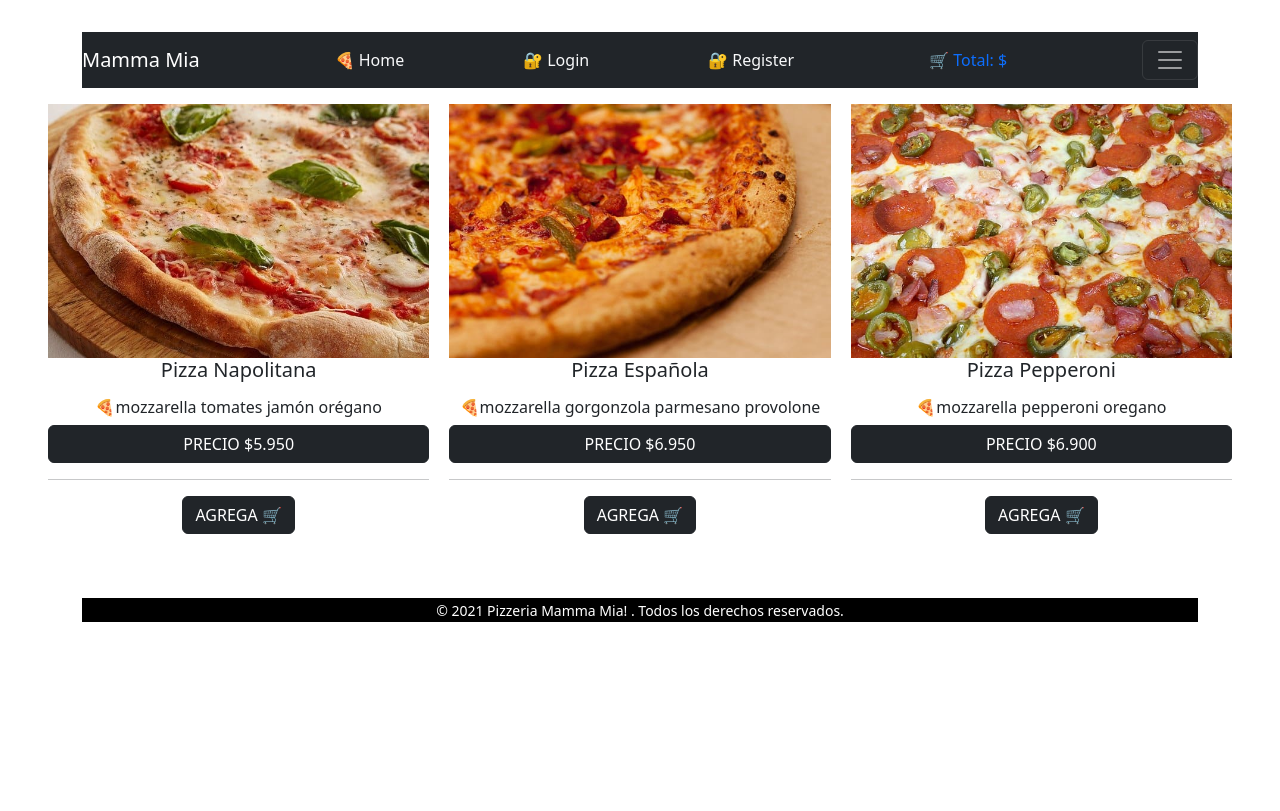
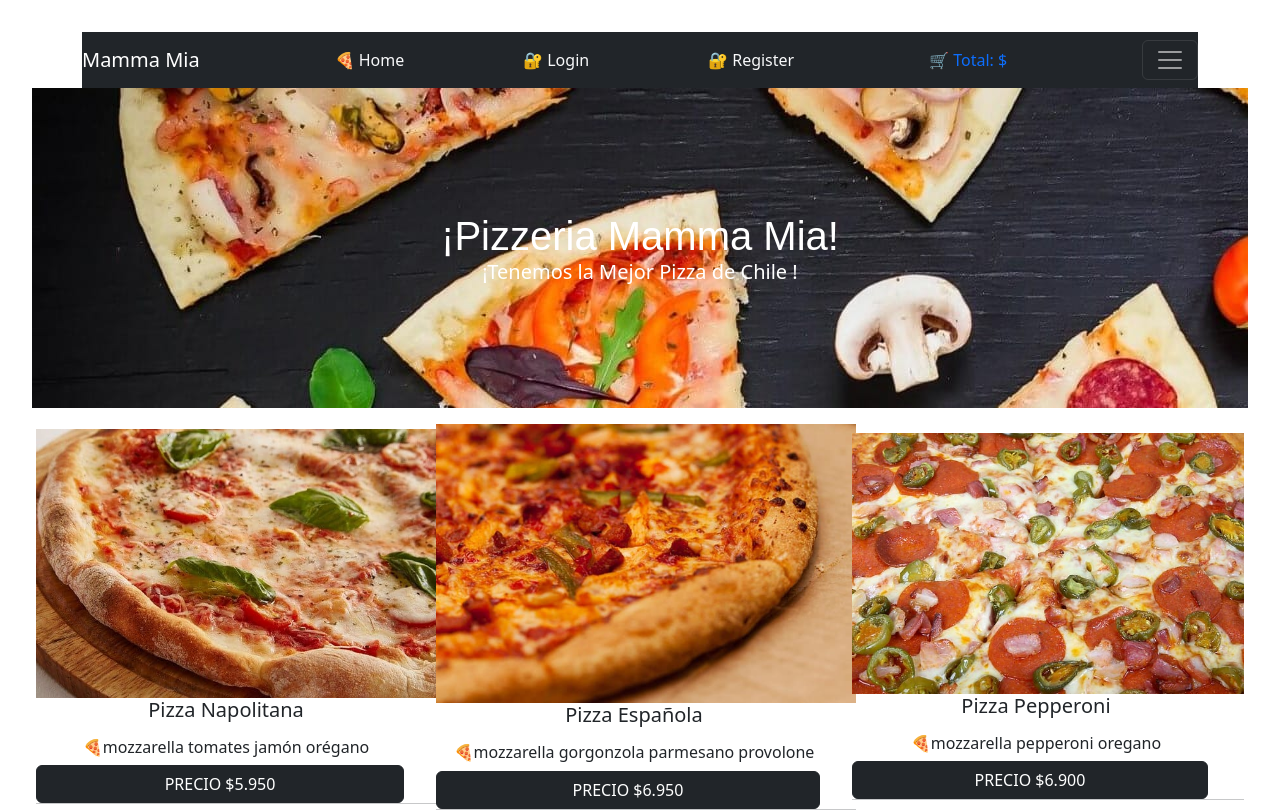
Before and after one commit to MarcoVidal23/React2024_1, a React (Vite) app: page / in a window 1280 px wide. Shown: the top 811 px of the page. Built offline with nearby package versions, Linux system fonts and the light colour scheme.

Commit message:
Cambio Cartas

```diff
--- a/src/App.jsx
+++ b/src/App.jsx
@@ -1,6 +1,7 @@
 import "bootstrap/dist/css/bootstrap.min.css";
 import "./App.css";
 import Navbar from "./components/Navbar";
+import Header from "./components/Header"
 import Footer from "./components/Footer";
 import Cartitas from "./components/Cartitas"
 
@@ -34,7 +35,9 @@ function App() {
   return (
     <>
       <Navbar />
-      <div className="card-grid p-3">
+
+      <Header />
+      <div className="card-grid p-3  m0">
         {data.map((card) => (
           <Cartitas {...card} />
         ))}
--- a/src/components/Cartitas.jsx
+++ b/src/components/Cartitas.jsx
@@ -3,17 +3,22 @@ import React from "react";
 export const Cartitas = ({ img, tittle, ingredients, price, more }) => {
   return (
     <>
-      <div className="card-flex">
-        <img src={img} className="card-img-top" alt="pizza" />
-        <div className="card-body">
+
+        <div className="row">
+          <img src={img} className="card-header" alt="pizza" />
+          <div className="row">
             <h5 className="card-tittle fw-ligth mb-3">Pizza {tittle}</h5>
             <p className="card-text h6 fw-ligth">🍕{ingredients}</p>
             <ul className="list-group list-group-flush text-rigth">
               <li className="btn btn-dark font-weight-bold">Precio ${price}</li>
             </ul>
-          <hr /> <button className="btn btn-dark">{more} 🛒</button>
+          </div>
+          <hr />
+          <div>
+            <button className="btn btn-dark">{more} 🛒</button>
           </div>
         </div>
+
     </>
   );
 };
--- a/src/components/Header.jsx
+++ b/src/components/Header.jsx
@@ -9,20 +9,20 @@ export const Header = () => {
           justifyContent: "center",
           textAlign: "center",
           backgroundImage: `url("/imagen/fondo-pizzeria.jpg")`,
-          backgroundRepeat: "no-repeat",
-          margin: "10px",
-          width: "75em",
+
+          margin: "0",
+          width: "100%",
           height: "20em",
         }}
       >
         <box>
-          <h1 className="justify-content-center   text-black font-weight-bold">
+          <h1 className="card-title justify-content-center   text-white font-weight-bold ">
             ¡Pizzeria Mamma Mia!
           </h1>
         </box>
-        <h6 className="justify-content-center  text-black font-weight-bold">
+        <h5 className="card-title justify-content-center   text-white font-weight-bold">
           ¡Tenemos la Mejor Pizza de Chile !
-        </h6>
+        </h5>
       </div>
     </>
   );
```
Lines whose indentation alone changed are shown as unchanged.
